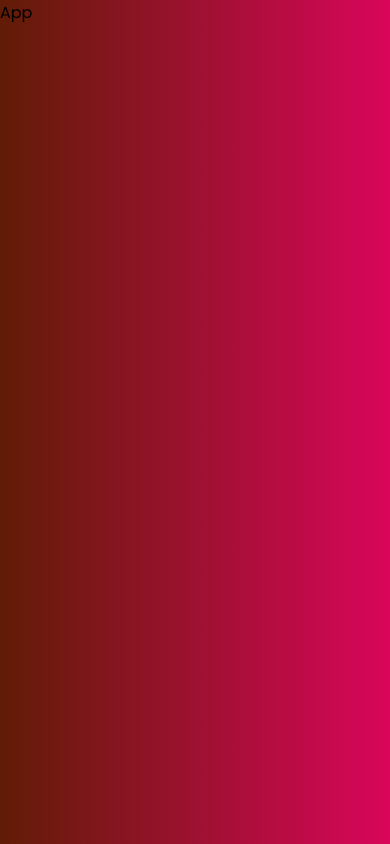
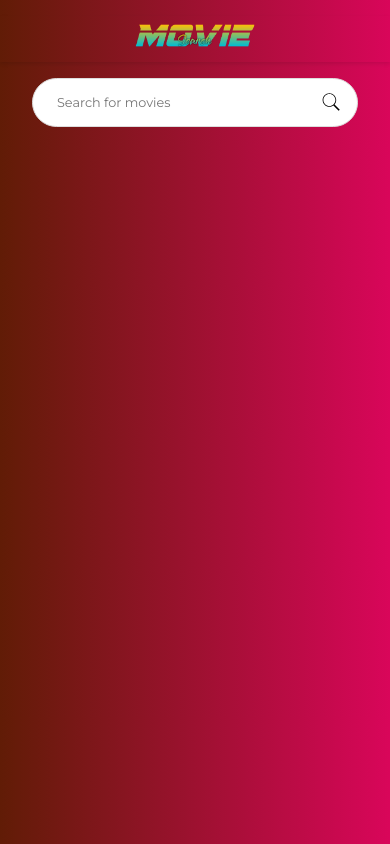
Before and after one commit to aruntutter/react-movie-search-with-api-integration, a React (Vite) app: page / in a window 390 px wide. Built offline with nearby package versions, Linux system fonts and the light colour scheme.

Commit message:
created Navbar and styled

```diff
--- a/src/App.jsx
+++ b/src/App.jsx
@@ -1,8 +1,13 @@
 import React from "react";
 import "./App.css";
+import Navbar from "./components/navbar/Navbar";
 
 const App = () => {
-  return <div>App</div>;
+  return (
+    <div>
+      <Navbar />
+    </div>
+  );
 };
 
 export default App;
--- a/src/components/navbar/Navbar.css
+++ b/src/components/navbar/Navbar.css
@@ -1,6 +1,97 @@
 /* Navbar.css */
+@import url('https://fonts.googleapis.com/css2?family=Montserrat:ital,wght@0,100..900;1,100..900&display=swap');
+
+.navbar {
+  display: flex;
+  justify-content: space-between;
+  align-items: center;
+  padding: 1rem 2rem;
+  box-shadow: 0px 2px 4px rgba(0, 0, 0, 0.1);
+}
+
+.logo img {
+  width: 180px;
+  height: auto;
+}
+
+.search {
+  display: flex;
+  align-items: center;
+  background-color: #fff;
+  border: 1px solid #ddd;
+  border-radius: 50px;
+  padding: 0.5rem 1rem;
+}
+
+.search input {
+  font-family: "Montserrat", sans-serif;
+  border: none;
+  outline: none;
+  font-size: 1rem;
+  padding: 0.5rem;
+  width: 100%;
+}
+
+.search img {
+  width: 20px;
+  height: 20px;
+  margin-left: 0.5rem;
+  cursor: pointer;
+  transition: transform 0.2s ease-in-out;
+}
+
+.search img {
+  transform: scale(1);
+}
+
+.search img:active {
+  transform: scale(1.2);
+}
+
+.search img:active {
+  animation: zoomOut 0.2s ease-in-out forwards;
+}
+
+@keyframes zoomOut {
+  from {
+    transform: scale(1.2);
+  }
+
+  to {
+    transform: scale(1);
+  }
+}
 
 /* Media Query */
-@media screen and (max-width: 600px) {}
+@media screen and (max-width: 600px) {
+  .search input {
+    font-size: 0.8rem;
+  }
+}
 
-@media screen and (max-width: 400px) {}
+@media screen and (max-width: 500px) {
+  .navbar {
+    display: flex;
+    flex-direction: column;
+    box-shadow: none;
+  }
+
+  .logo {
+    width: 100vw;
+    text-align: center;
+    padding: 0.5rem 1rem;
+    box-shadow: 0px 2px 4px rgba(0, 0, 0, 0.1);
+  }
+
+  .search {
+    width: 100%;
+    margin-top: 1rem;
+  }
+
+}
+
+@media screen and (max-width: 400px) {
+  .logo img {
+    width: 120px;
+  }
+}
--- a/src/components/navbar/Navbar.jsx
+++ b/src/components/navbar/Navbar.jsx
@@ -1,8 +1,23 @@
 import React from "react";
 import "./Navbar.css";
+import Logo from "../../assets/logo.png";
+import SearchIcon from "../../assets/search-icon.svg";
 
 const Navbar = () => {
-  return <div>Navbar</div>;
+  return (
+    <div className="navbar">
+      {/* Logo */}
+      <div className="logo">
+        <img src={Logo} alt="Search-Icon" />
+      </div>
+
+      {/* Search Bar */}
+      <div className="search">
+        <input placeholder="Search for movies" />
+        <img src={SearchIcon} alt="search icon" />
+      </div>
+    </div>
+  );
 };
 
 export default Navbar;
```
